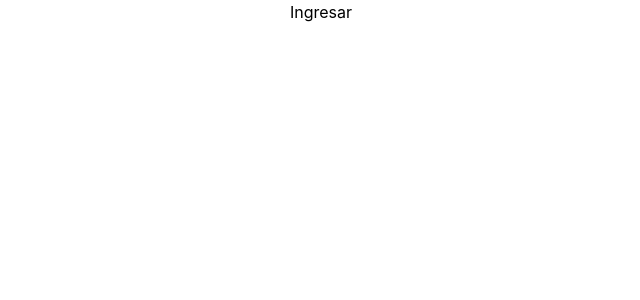
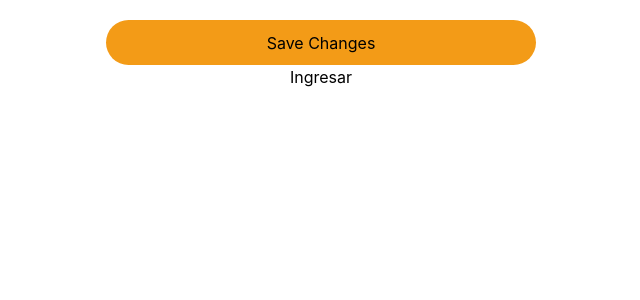
Before and after one commit to sareli89/MappeArte, a React (Create React App) app: page / in a window 1280 px wide. Before the commit this address had no page. Shown: the top 300 px of the page, without its empty margins (319-959 px from the left). Built offline with nearby package versions, Linux system fonts and the light colour scheme.

Commit message:
button component

```diff
--- a/src/App.js
+++ b/src/App.js
@@ -1,24 +1,29 @@
-import { Routes, Route, Link, useNavigate } from 'react-router-dom'
-import { useState, UseEffect } from 'react';
-import './App.css';
-import Login from './pages/Login'
-import UserRegister from './pages/UserRegister'
+import { Routes, Route, Link, useNavigate } from "react-router-dom";
+import { useState, UseEffect } from "react";
+import "./App.css";
+import Login from "./pages/Login";
+import UserRegister from "./pages/UserRegister";
+import Button from "./Components/Button";
 
 function App() {
   return (
     <div className="App">
       <main>
-        <Link to='/UserRegister' >
+        <div className="container mt-5 d-flex justify-content-center">
+          <div className="row col-4">
+            <Button color="orange" />
+          </div>
+        </div>
+        <Link to="/UserRegister">
           <a>Ingresar</a>
         </Link>
       </main>
       <div>
         <Routes>
-          <Route path='/Login' element={<Login/>} />
-          <Route path='/UserRegister' element={<UserRegister/>} />
+          <Route path="/Login" element={<Login />} />
+          <Route path="/UserRegister" element={<UserRegister />} />
         </Routes>
       </div>
-
     </div>
   );
 }
--- a/src/Components/Button/index.jsx
+++ b/src/Components/Button/index.jsx
@@ -0,0 +1,14 @@
+const Button = (props) => {
+  const { color } = props;
+  const colorConfig = {
+    orange: "bg-orange-punch",
+    pink: "bg-rosa",
+  };
+  return (
+    <button class={`rounded-full ${colorConfig[color]} h-mid w-small lg:w-big`}>
+      Save Changes
+    </button>
+  );
+};
+
+export default Button;
--- a/tailwind.config.js
+++ b/tailwind.config.js
@@ -1,15 +1,20 @@
 module.exports = {
-  content: [
-    "./src/**/*.{js,jsx,ts,tsx}",
-  ],
+  content: ["./src/**/*.{js,jsx,ts,tsx}"],
   theme: {
     extend: {
       colors: {
-        'orange-punch': '#F39B17',
-        'rosa': '#E818FA',
-        'background':"#04032E"
+        "orange-punch": "#F39B17",
+        rosa: "#E818FA",
+        background: "#04032E",
+      },
+      width: {
+        big: "430px",
+        small: "343px",
+      },
+      height: {
+        mid: "45px",
       },
     },
   },
   plugins: [],
-}
+};
```
